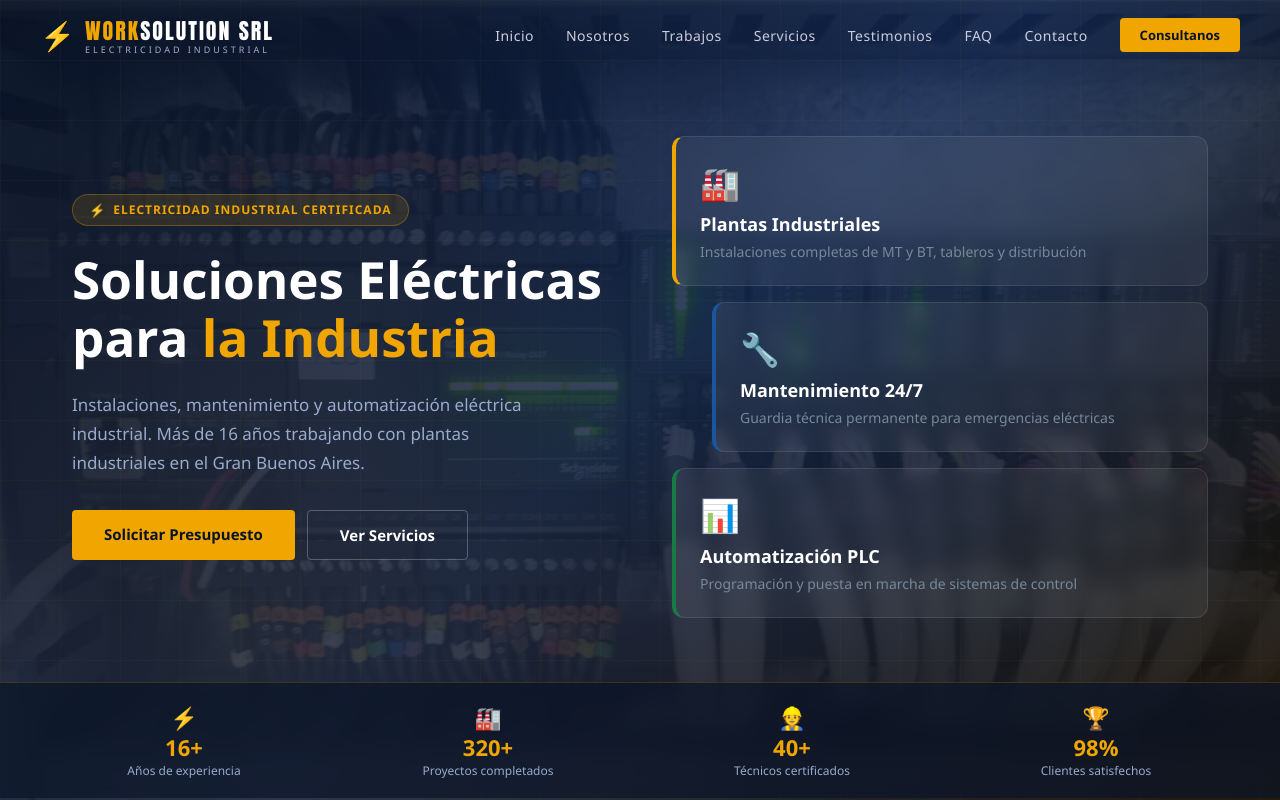
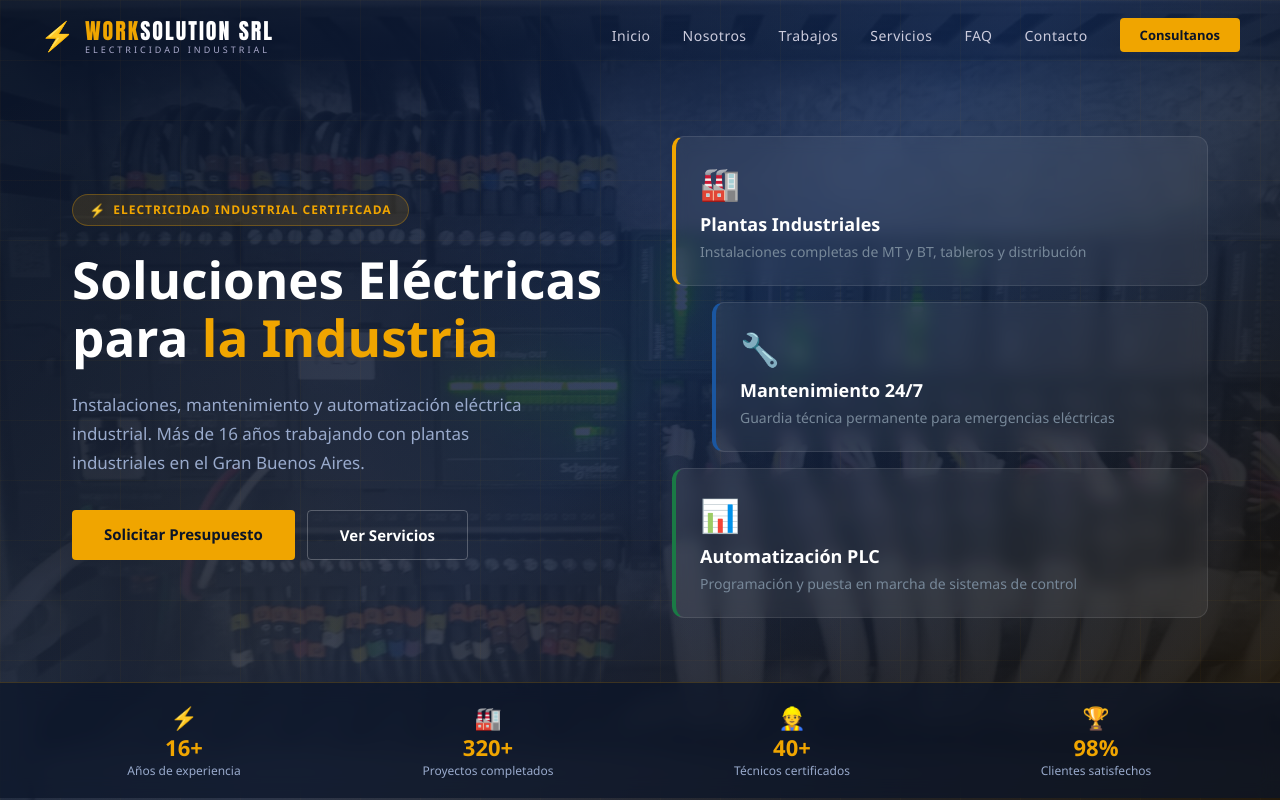
Before and after one commit to alexislacour8/DV_electricidad, a React (Vite) app: page / in a window 1280 px wide. Shown: the top 800 px of the page. Built offline with nearby package versions, Linux system fonts and the light colour scheme.

Commit message:
saca menu

```diff
--- a/src/components/Navbar.jsx
+++ b/src/components/Navbar.jsx
@@ -5,7 +5,6 @@ const NAV_LINKS = [
   { href: "#nosotros", label: "Nosotros" },
   { href: "#trabajos", label: "Trabajos" },
   { href: "#servicios", label: "Servicios" },
-  { href: "#testimonios", label: "Testimonios" },
   { href: "#faq", label: "FAQ" },
   { href: "#contacto", label: "Contacto" },
 ];
```
